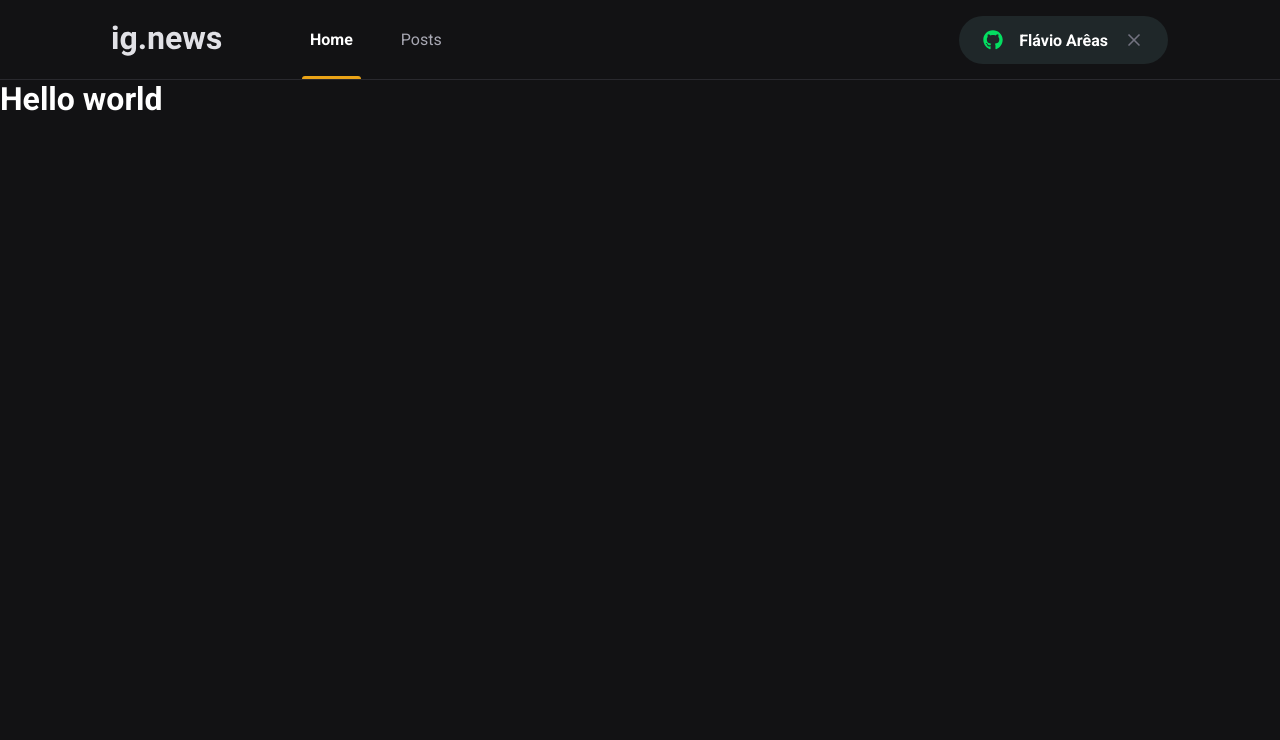
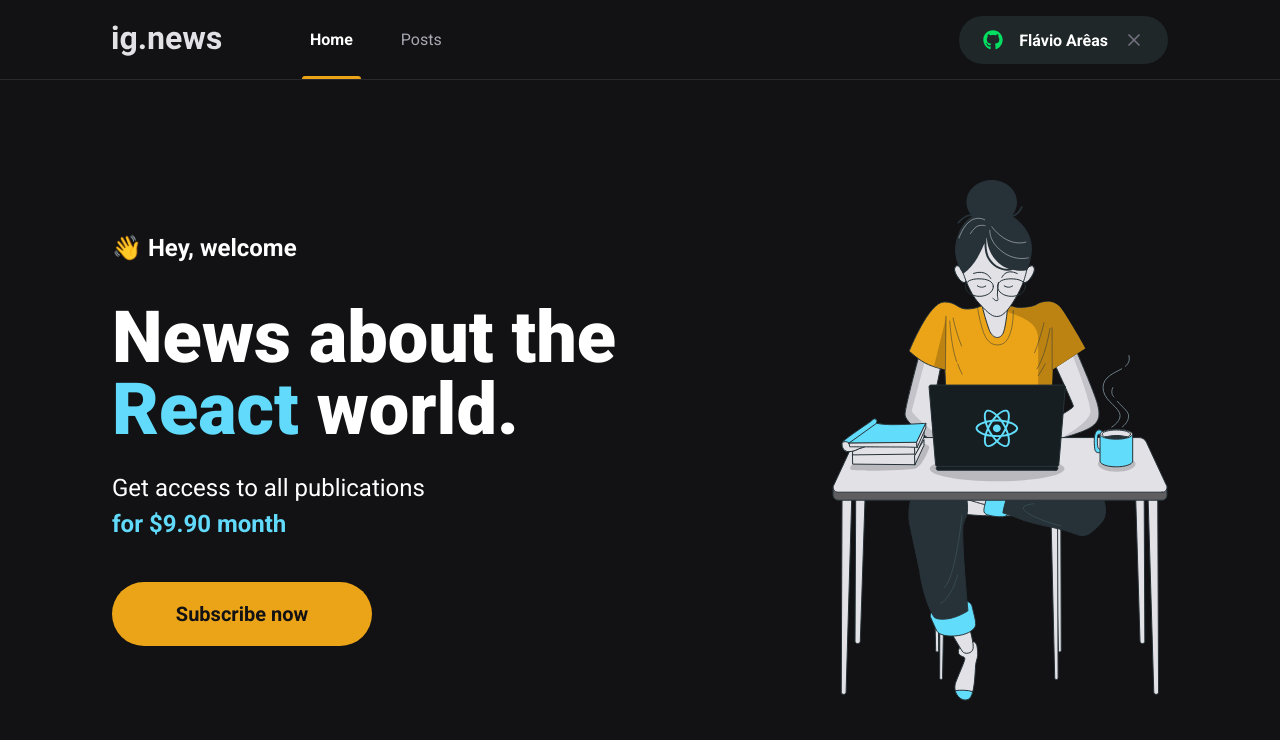
Before and after one commit to areasflavio/ignews, a Next.js app: page / in a window 1280 px wide. Shown: the top 740 px of the page. Built offline with nearby package versions, Linux system fonts and the light colour scheme.

Commit message:
feat: create Home page

```diff
--- /dev/null
+++ b/src/components/SubscribeButton/index.tsx
@@ -0,0 +1,13 @@
+import React from 'react';
+
+import styles from './styles.module.scss';
+
+const SubscribeButton: React.FC = () => {
+  return (
+    <button type="button" className={styles.subscribeButton}>
+      Subscribe now
+    </button>
+  );
+};
+
+export default SubscribeButton;
--- /dev/null
+++ b/src/components/SubscribeButton/styles.module.scss
@@ -0,0 +1,23 @@
+.subscribeButton {
+  display: flex;
+  align-items: center;
+  justify-content: center;
+
+  height: 4rem;
+  width: 260px;
+
+  border: 0;
+  border-radius: 2rem;
+
+  background: var(--yellow-500);
+  color: var(--gray-900);
+
+  font-size: 1.25rem;
+  font-weight: bold;
+
+  transition: filter 0.2s;
+
+  &:hover {
+    filter: brightness(0.8);
+  }
+}
--- /dev/null
+++ b/src/pages/home.module.scss
@@ -0,0 +1,48 @@
+.contentContainer {
+  display: flex;
+  align-items: center;
+  justify-content: space-between;
+
+  max-width: 1120px;
+  height: calc(100vh - 5rem);
+
+  margin: 0 auto;
+  padding: 0 2rem;
+}
+
+.hero {
+  min-width: 600px;
+
+  > span {
+    font-size: 1.5rem;
+    font-weight: bold;
+  }
+
+  h1 {
+    margin-top: 2.5rem;
+
+    font-size: 4.5rem;
+    line-height: 4.5rem;
+    font-weight: 900;
+
+    span {
+      color: var(--cyan-500);
+    }
+  }
+
+  p {
+    margin-top: 1.5rem;
+
+    font-size: 1.5rem;
+    line-height: 2.25rem;
+
+    span {
+      color: var(--cyan-500);
+      font-weight: bold;
+    }
+  }
+
+  button {
+    margin-top: 2.5rem;
+  }
+}
--- a/src/pages/index.tsx
+++ b/src/pages/index.tsx
@@ -1,4 +1,8 @@
 import Head from 'next/head';
+
+import SubscribeButton from '../components/SubscribeButton';
+
+import styles from './home.module.scss';
 
 export default function Home() {
   return (
@@ -7,7 +11,23 @@
         <title>Início | ig.news</title>
       </Head>
 
-      <h1>Hello world</h1>
+      <main className={styles.contentContainer}>
+        <section className={styles.hero}>
+          <span>👋 Hey, welcome</span>
+          <h1>
+            News about the <br />
+            <span>React</span> world.
+          </h1>
+          <p>
+            Get access to all publications <br />
+            <span>for $9.90 month</span>
+          </p>
+
+          <SubscribeButton />
+        </section>
+
+        <img src="/images/avatar.svg" alt="Girl coding" />
+      </main>
     </>
   );
 }
```
Also changed, not shown: public/images/avatar.svg (added).
